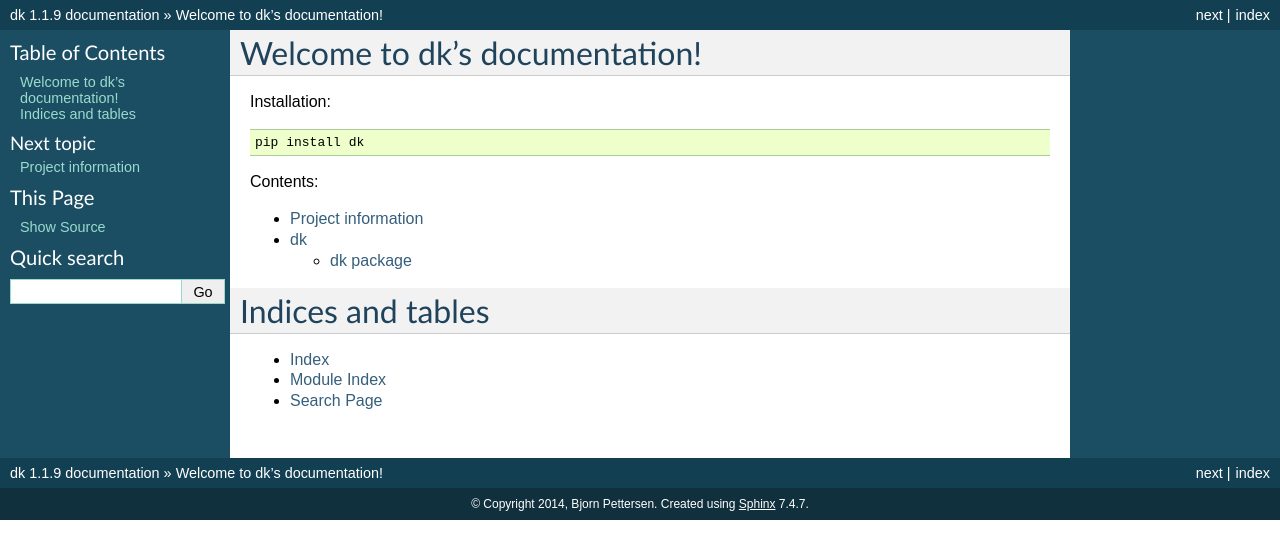
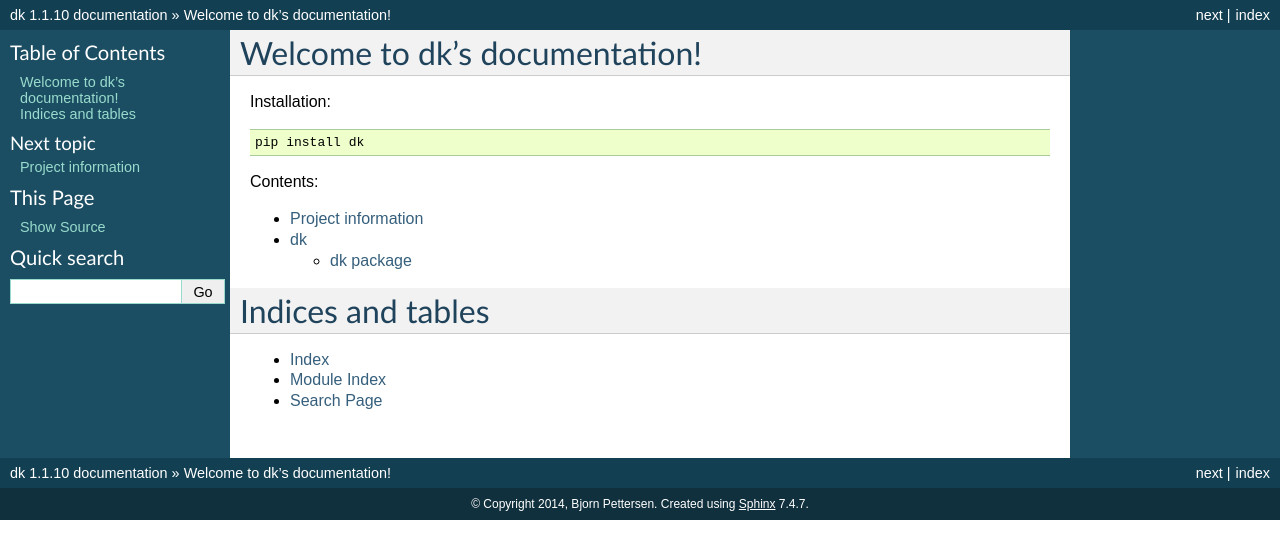
Before and after one commit to datakortet/dk, a Sphinx documentation site: the page built from docs/index.rst, in a window 1280 px wide. Shown: the top 559 px of the page. Built offline with Sphinx 7.4.7, drawn with Linux system fonts in a browser that asks for light colours.

Commit message:
upversion/pypi

```diff
--- a/dkbuild.yml
+++ b/dkbuild.yml
@@ -3,7 +3,7 @@ _schema: https://static.datakortet.no/schema/dkbuild.schema.yaml
 package:
   name: dk
   description: utility classes
-  version: 1.1.9
+  version: 1.1.10
   created: 2014
 
 build:
--- a/docs/conf.py
+++ b/docs/conf.py
@@ -48,9 +48,9 @@ copyright = u'2014, Bjorn Pettersen'
 # built documents.
 #
 # The short X.Y version.
-version = '1.1.9'
+version = '1.1.10'
 # The full version, including alpha/beta/rc tags.
-release = '1.1.9'
+release = '1.1.10'
 
 # The language for content autogenerated by Sphinx. Refer to documentation
 # for a list of supported languages.
--- a/package.json
+++ b/package.json
@@ -1,6 +1,6 @@
 {
   "name": "dk",
-  "version": "1.1.9",
+  "version": "1.1.10",
   "description": "dk utilities",
   "author": "Bjorn Pettersen"
 }
--- a/setup.py
+++ b/setup.py
@@ -17,7 +17,7 @@ Topic :: Software Development :: Libraries
 
 import setuptools
 
-version = '1.1.9'
+version = '1.1.10'
 
 
 setuptools.setup(
```
